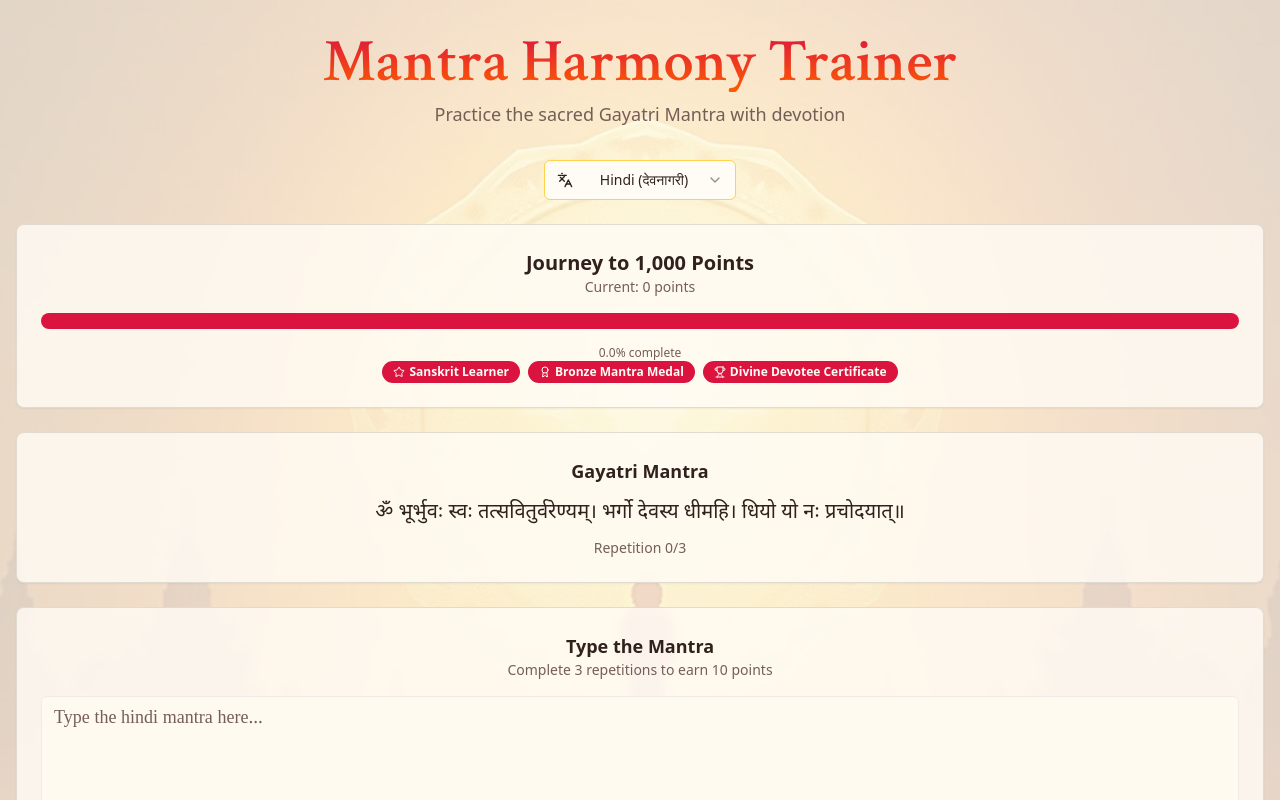
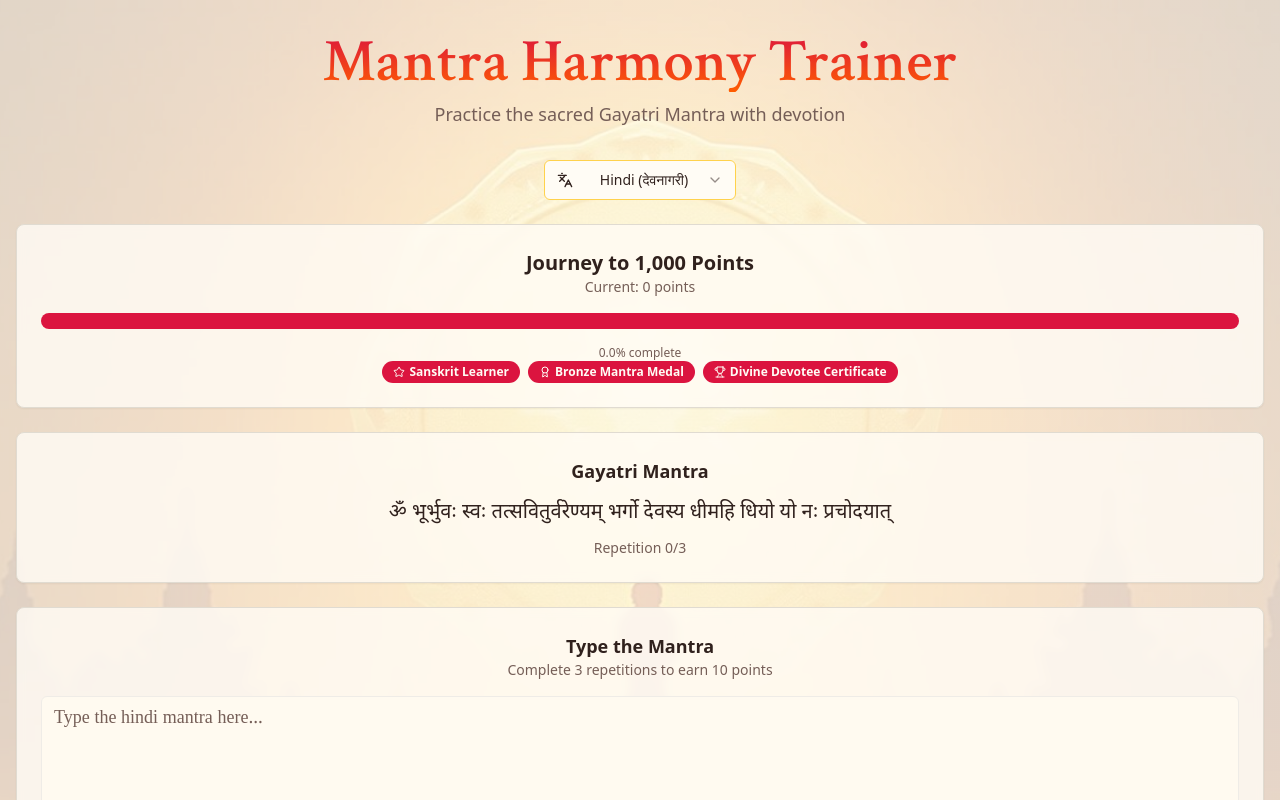
Before and after one commit to DarkSkull-lab/gayatri-mantra-lekhan-7aa1c38e, a React (Vite) app: page / in a window 1280 px wide. Shown: the top 800 px of the page. Built offline with nearby package versions, Linux system fonts and the light colour scheme.

Commit message:
Update Hindi mantra text
Update the Hindi version of the Gayatri Mantra to the specified text.

```diff
--- a/src/components/MantraTrainer.tsx
+++ b/src/components/MantraTrainer.tsx
@@ -10,7 +10,7 @@ import { useToast } from '@/hooks/use-toast';
 
 // Mantra texts
 const MANTRAS = {
-  hindi: "ॐ भूर्भुवः स्वः तत्सवितुर्वरेण्यम्। भर्गो देवस्य धीमहि। धियो यो नः प्रचोदयात्॥",
+  hindi: "ॐ भूर्भुवः स्वः तत्सवितुर्वरेण्यम् भर्गो देवस्य धीमहि धियो यो नः प्रचोदयात्",
   hinglish: "Om bhur bhuvah swah tat savitur varenyam bhargo devasya dheemahi dhiyo yo nah prachodayat"
 };
 
```
